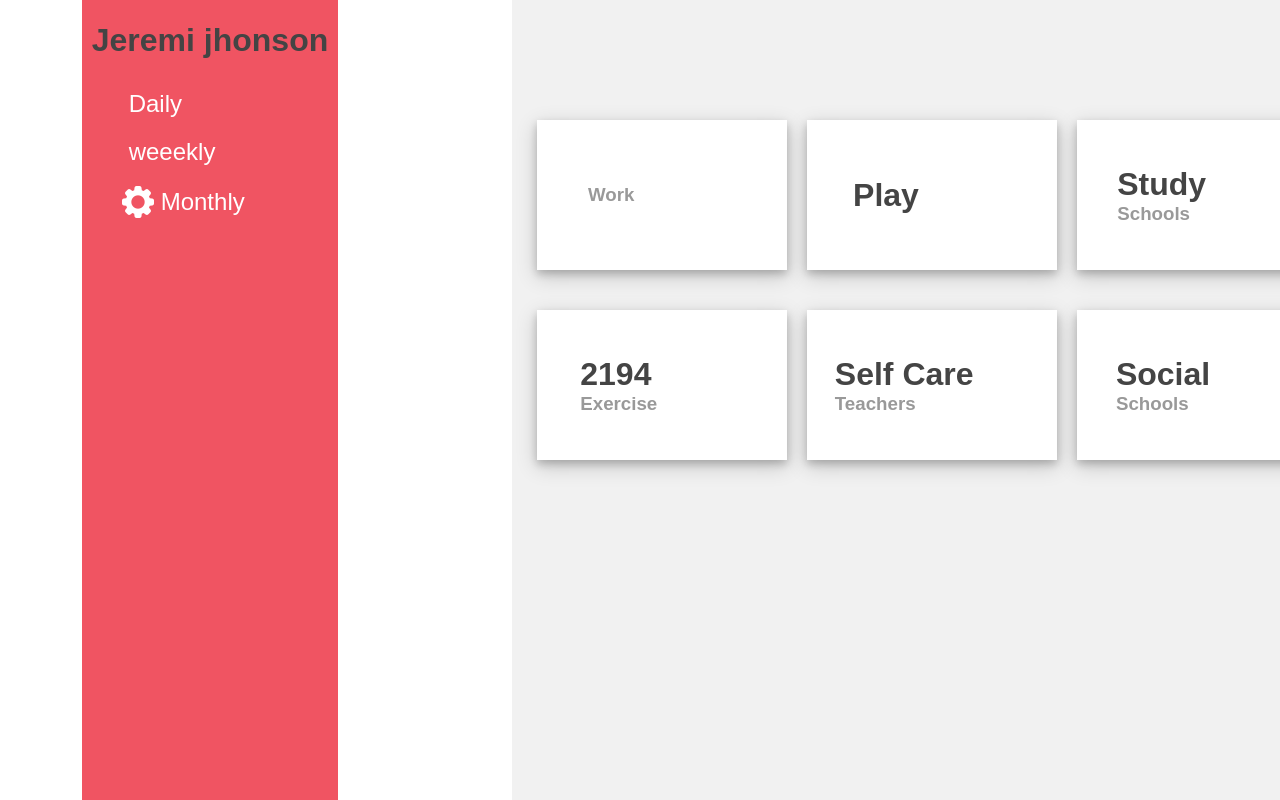
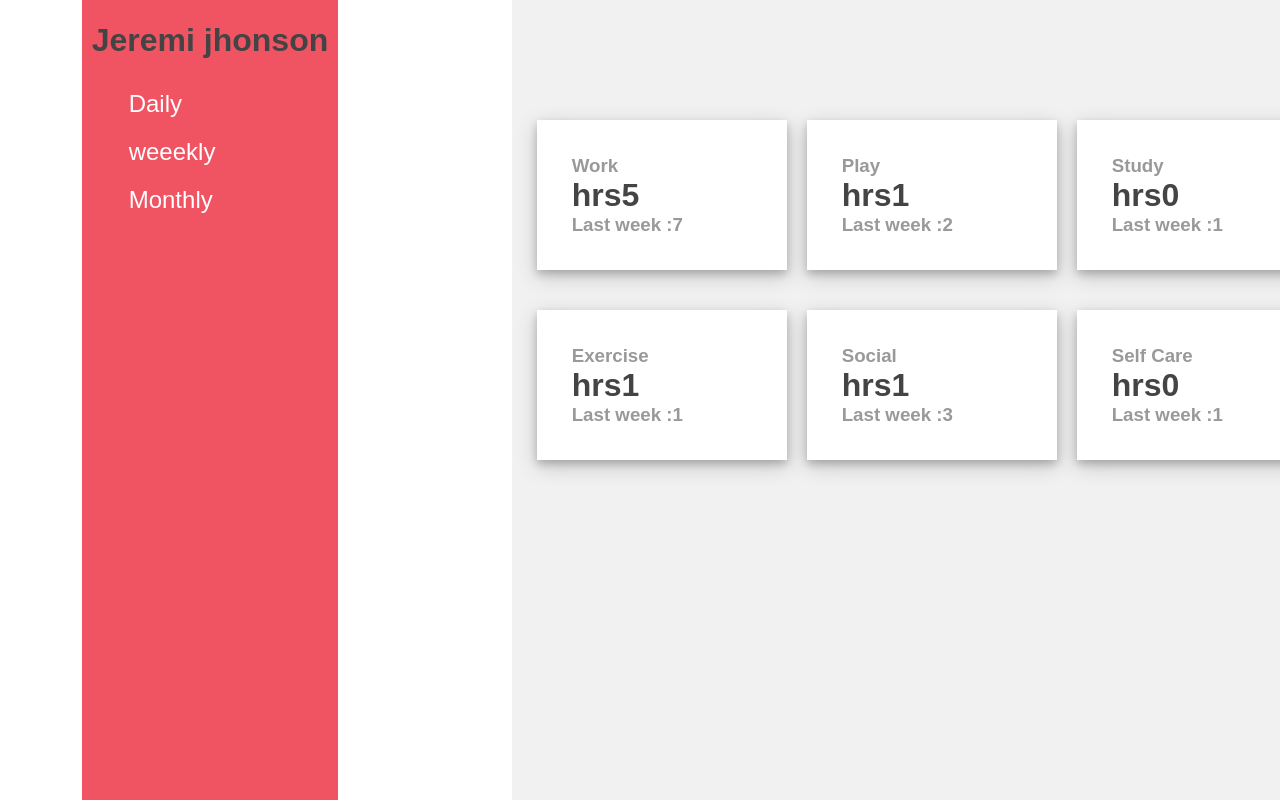
Before and after one commit to nivia20/time-tracking-dashboard, a plain HTML site: page index.html in a window 1280 px wide. Shown: the top 800 px of the page. Drawn offline with Linux system fonts and the light colour scheme.

Commit message:
data mapping from json file

```diff
--- a/index.html
+++ b/index.html
@@ -17,11 +17,11 @@
         </div>
         <ul>
 
-            <li id="daily"><img src="school.png" alt="">&nbsp;<span>Daily</span> </li>
-            <li id="weekly"><img src="payment.png" alt="">&nbsp;<span>weeekly</span> </li>
+            <li id="daily">&nbsp;<span>Daily</span> </li>
+            <li id="weekly">&nbsp;<span>weeekly</span> </li>
 
 
-            <li id="monthly"><img src="settings.png" alt="">&nbsp;<span>Monthly</span> </li>
+            <li id="monthly">&nbsp;<span>Monthly</span> </li>
         </ul>
         <script>
 
@@ -31,8 +31,10 @@
                 for(var i=0; i<data.length; i++){
                  console.log("jjjjj",data[i].timeframes.daily.current)
                     document.getElementById("1"+i).innerHTML +=data[i].title
-                    // document.getElementById("1"+i).innerHTML +=data[i].title
-                    // document.getElementById("1"+i).innerHTML +=data[i].title
+                    document.getElementById("0"+i).innerHTML +=data[i].timeframes.daily.current
+                    document.getElementById(i).innerHTML +=data[i].timeframes.daily.previous
+
+
 
 
                 var button= document.getElementById("daily");
@@ -50,6 +52,9 @@
             document.getElementById("12").innerHTML =data[0].timeframes.daily.current
             //document.getElementById("rt").disabled=true
            }
+           button.onclick=function(){
+
+           }
 
 
 
@@ -66,8 +71,9 @@
                 <div class="card">
                     <div class="box">
                         <h3 id="10"></h3>
-                        <h1 id="00"></h1>
-                        <h3 id="0"> </h3>
+
+                      <p> <h1 id="00">hrs</h1></p>
+                       <h3 id="0"> Last week :</h3>
 
                     </div>
                     <div class="icon-case">
@@ -76,8 +82,10 @@
                 </div>
                 <div class="card">
                     <div class="box">
-                        <h1 id="11"></h1>
-                        <h3></h3>
+                        <h3 id="11"></h3>
+
+                        <p> <h1 id="01">hrs</h1></p>
+                         <h3 id="1"> Last week :</h3>
                     </div>
                     <div class="icon-case">
                         <img src="teachers.png" alt="">
@@ -86,8 +94,10 @@
 
                 <div class="card">
                     <div class="box">
-                        <h1 id="12"></h1>
-                        <h3>Schools</h3>
+                        <h3 id="12"></h3>
+
+                        <p> <h1 id="02">hrs</h1></p>
+                         <h3 id="2"> Last week :</h3>
                     </div>
                     <div class="icon-case">
                         <img src="schools.png" alt="">
@@ -97,8 +107,10 @@
                 <div class="cardBlock">
                     <div class="card">
                         <div class="box">
-                            <h1>2194</h1>
                             <h3 id="13"></h3>
+
+                            <p> <h1 id="03">hrs</h1></p>
+                             <h3 id="3"> Last week :</h3>
                         </div>
                         <div class="icon-case">
                             <img src="students.png" alt="">
@@ -106,8 +118,10 @@
                     </div>
                     <div class="card">
                         <div class="box">
-                            <h1 id="15"></h1>
-                            <h3>Teachers</h3>
+                            <h3 id="14"></h3>
+
+                      <p> <h1 id="04">hrs</h1></p>
+                       <h3 id="4"> Last week :</h3>
                         </div>
                         <div class="icon-case">
                             <img src="teachers.png" alt="">
@@ -116,8 +130,10 @@
 
                     <div class="card">
                         <div class="box">
-                            <h1 id="14"></h1>
-                            <h3>Schools</h3>
+                            <h3 id="15"></h3>
+
+                      <p> <h1 id="05">hrs</h1></p>
+                       <h3 id="5"> Last week :</h3>
                         </div>
                         <div class="icon-case">
                             <img src="schools.png" alt="">
```
